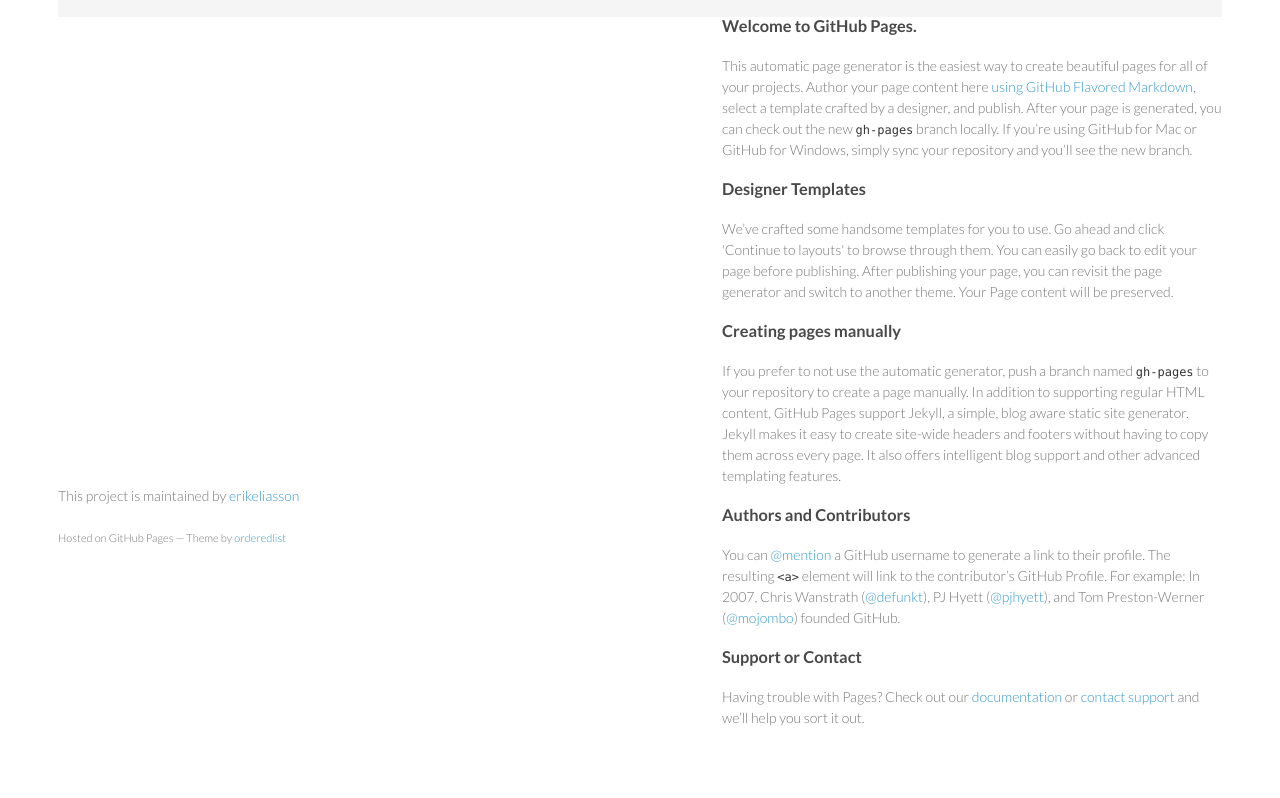
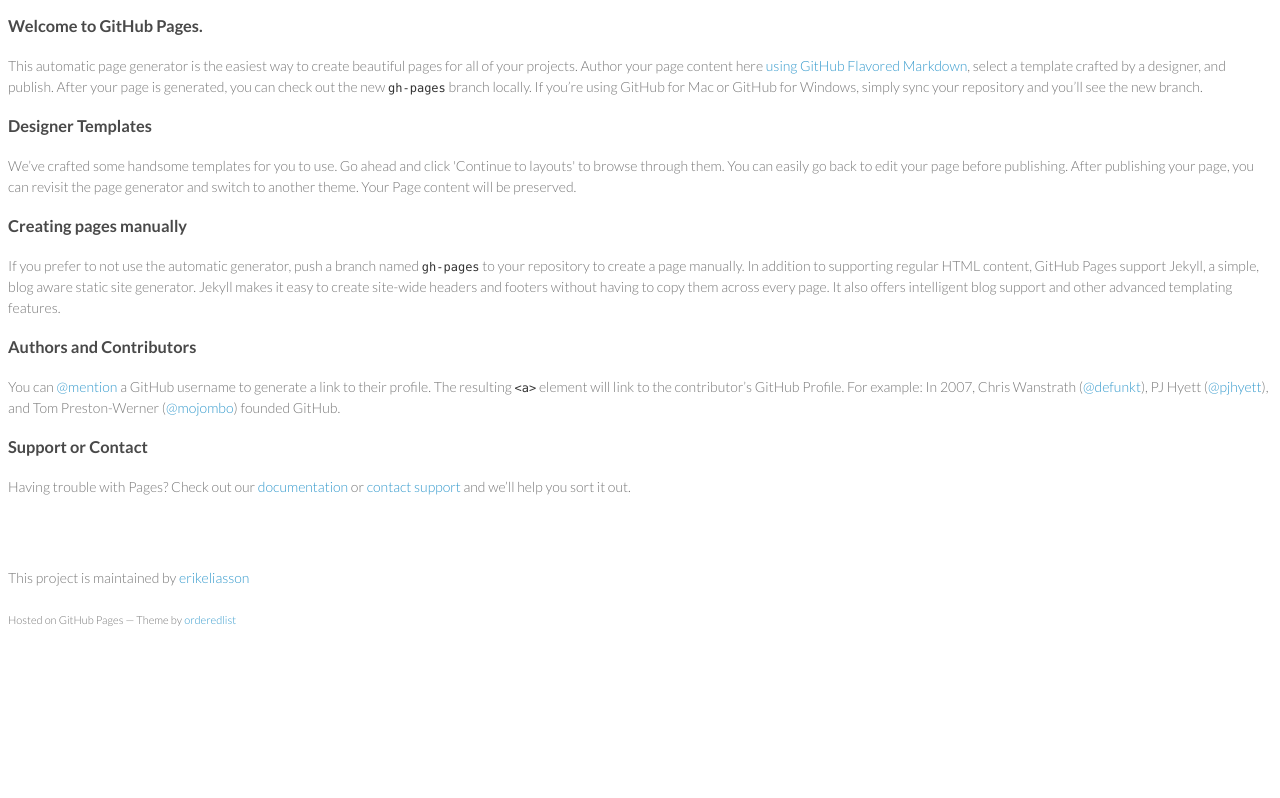
Before and after one commit to erikeliasson/jquery-fingerflip, a plain HTML site: page index.html in a window 1280 px wide. Shown: the part 183-981 px from the top of the page. After the commit the page ends 840 px from the top, so only its background shows below. Drawn offline with Linux system fonts and the light colour scheme.

Commit message:
Update style.css

```diff
--- a/stylesheets/style.css
+++ b/stylesheets/style.css
@@ -1,17 +1,10 @@
 @import url(https://fonts.googleapis.com/css?family=Lato:300italic,700italic,300,700);
 
 body {
-  padding:50px;
+  padding:0;
   font:14px/1.5 Lato, "Helvetica Neue", Helvetica, Arial, sans-serif;
   color:#777;
   font-weight:300;
-}
-header,
-section,
-footer{
-  width:100%;
-  max-width: 1280px;
-  margin:0 auto;
 }
 header:after,
 section:after,
@@ -168,9 +161,7 @@ header ul a strong {
 }
 
 section {
-  width:500px;
-  float:right;
-  padding-bottom:50px;
+  padding:50px 0;
 }
 
 small {
@@ -185,10 +176,6 @@ hr {
 }
 
 footer {
-  width:270px;
-  float:left;
-  position:fixed;
-  bottom:50px;
 }
 
 @media print, screen and (max-width: 960px) {
@@ -201,16 +188,12 @@ footer {
   header, section, footer {
     float:none;
     position:static;
-    width:auto;
-  }
-
-  header {
-    padding-right:320px;
+    width:100%;
+    max-width: 1280px;
+    margin:0 auto;
   }
 
   section {
-    border:1px solid #e5e5e5;
-    border-width:1px 0;
     padding:20px 0;
     margin:0 0 20px;
   }
```
